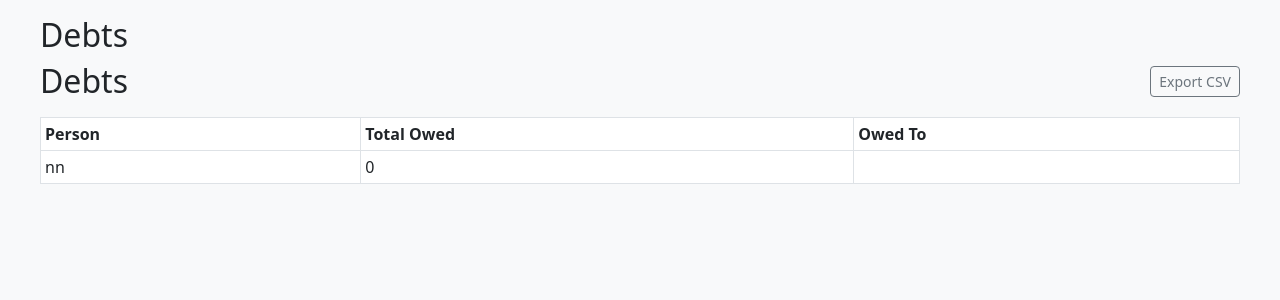
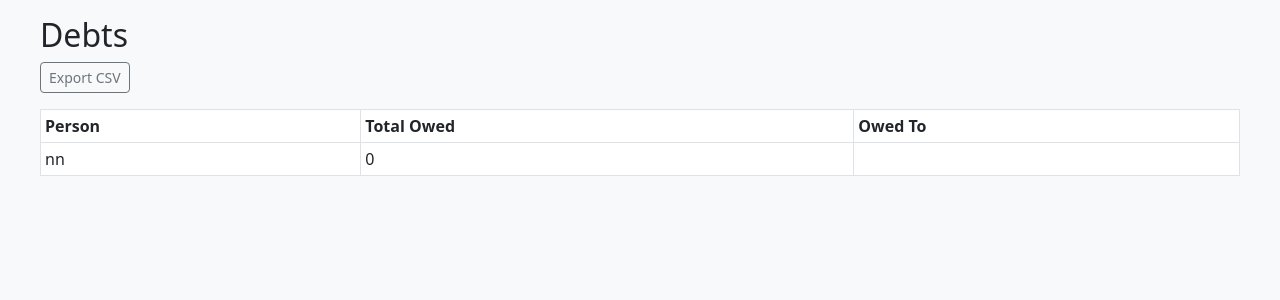
Before and after one commit to TarunB-Git/travelapp, a Flask app: page /debts in a window 1280 px wide. Shown: the part 80-380 px from the top of the page. Run offline with Flask 3, Linux system fonts and the light colour scheme; a user stored in the database is signed in; data comes from the database, SQL or seed files in the repository; data that the repository does not hold is empty.

Commit message:
Update debts.html

```diff
--- a/app/templates/debts.html
+++ b/app/templates/debts.html
@@ -3,7 +3,6 @@
 <h2>Debts</h2>
 
 <div class="d-flex justify-content-between align-items-center mb-3">
-  <h2 class="mb-0">Debts</h2>
   <a href="/export/debts.csv" class="btn btn-outline-secondary btn-sm">Export CSV</a>
 </div>
 
```
